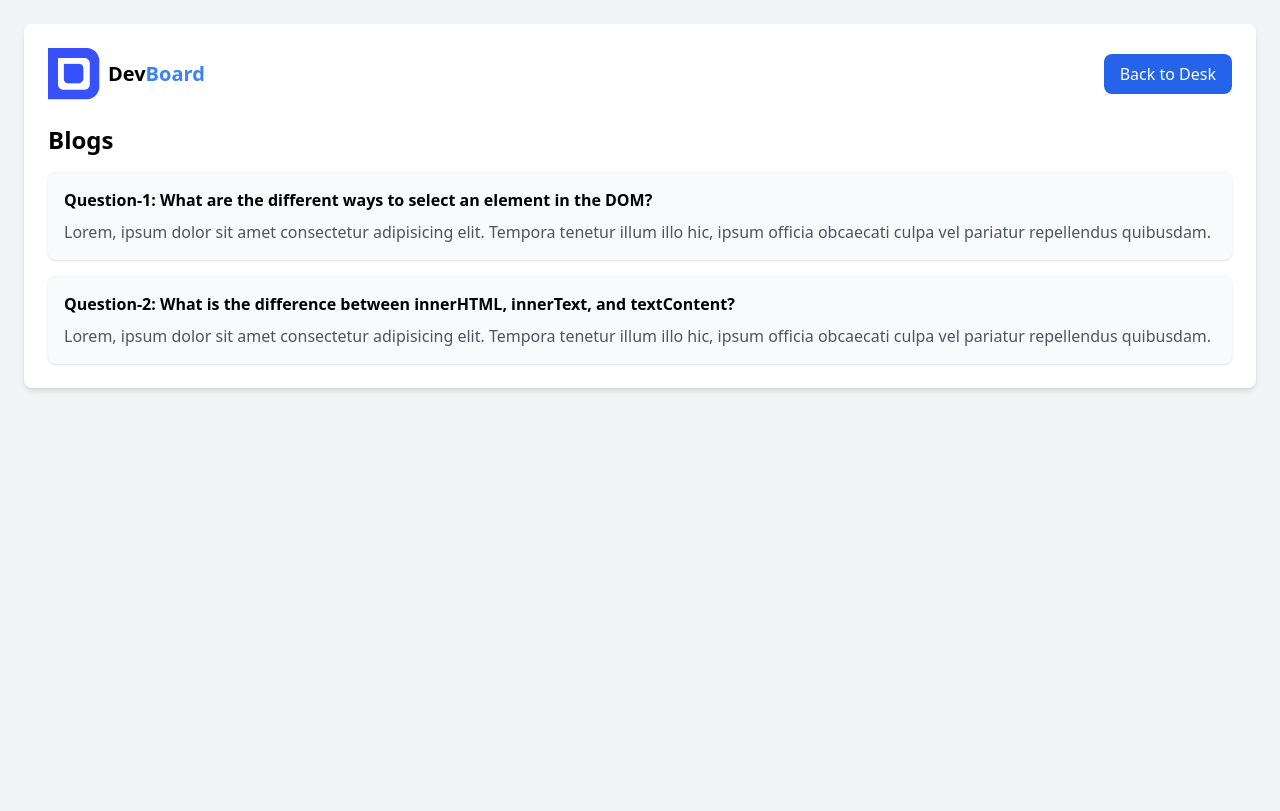
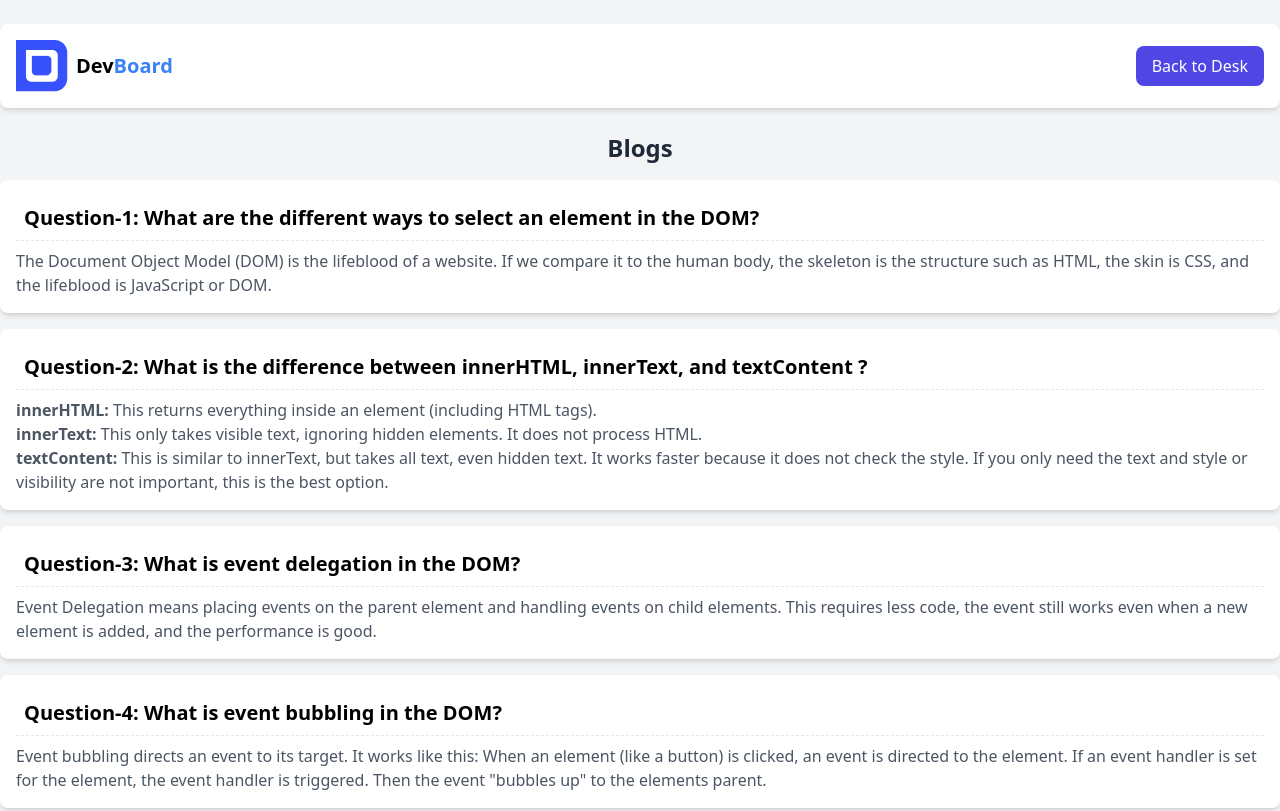
Before and after one commit to ajjiadd/B11A5-DevBoard, a plain HTML site: page blog.html in a window 1280 px wide. Shown: the top 811 px of the page. Drawn offline with nearby package versions, Linux system fonts and the light colour scheme.

Commit message:
delete some extra file

```diff
--- a/blog.html
+++ b/blog.html
@@ -1,36 +1,100 @@
 <!DOCTYPE html>
 <html lang="en">
+
 <head>
     <meta charset="UTF-8">
     <meta name="viewport" content="width=device-width, initial-scale=1.0">
     <title>DevBoard Blogs</title>
     <script src="https://cdn.tailwindcss.com"></script>
 </head>
-<body class="bg-gray-100 p-6">
-    <div class="max-w-7xl mx-auto bg-white p-6 rounded-lg shadow-md">
-        <!-- Header -->
-        <div class="flex justify-between items-center mb-6">
+
+<body class="bg-gray-100">
+    <!-- Navbar Section -->
+    <div class="bg-white shadow-md p-4 flex justify-between items-center max-w-7xl mx-auto mt-6 rounded-lg">
         <div class="flex items-center space-x-2">
             <img src="./assets/logo.png" alt="">
             <h1 class="text-xl font-bold">Dev<span class="text-blue-500">Board</span></h1>
         </div>
-            <button class="bg-blue-600 text-white px-4 py-2 rounded-lg hover:bg-blue-700">Back to Desk</button>
+        <button class="bg-indigo-600 hover:bg-indigo-700 text-white px-4 py-2 rounded-lg font-medium">Back to
+            Desk</button>
     </div>
 
-        <h2 class="text-2xl font-bold mb-4">Blogs</h2>
+    <!-- Blog Section -->
+    <div class="max-w-7xl mx-auto mt-6">
+        <h2 class="text-2xl text-center font-bold text-gray-800 mb-4">Blogs</h2>
 
-        <!-- Blog Questions -->
-        <div class="space-y-4">
-            <div class="bg-gray-50 p-4 rounded-lg shadow">
-                <h3 class="font-semibold">Question-1: What are the different ways to select an element in the DOM?</h3>
-                <p class="text-gray-600 mt-2">Lorem, ipsum dolor sit amet consectetur adipisicing elit. Tempora tenetur illum illo hic, ipsum officia obcaecati culpa vel pariatur repellendus quibusdam.</p>
+        <!-- Blog Card 1 -->
+        <div class="bg-white p-4 rounded-lg shadow-md mb-4">
+            <h3 class="text-xl font-semibold border-b border-dashed border-gray-200 p-2">Question-1: What are the
+                different ways to select an element in the DOM?</h3>
+            <p class="text-gray-600 mt-2">
+                The Document Object Model (DOM) is the lifeblood of a website. If we compare it to the human body, the
+                skeleton is the structure such as HTML, the skin is CSS, and the lifeblood is JavaScript or DOM.
+            </p>
         </div>
 
-            <div class="bg-gray-50 p-4 rounded-lg shadow">
-                <h3 class="font-semibold">Question-2: What is the difference between innerHTML, innerText, and textContent?</h3>
-                <p class="text-gray-600 mt-2">Lorem, ipsum dolor sit amet consectetur adipisicing elit. Tempora tenetur illum illo hic, ipsum officia obcaecati culpa vel pariatur repellendus quibusdam.</p>
+        <!-- Blog Card 2 -->
+        <div class="bg-white p-4 rounded-lg shadow-md mb-4">
+            <h3 class="text-xl font-semibold border-b border-dashed border-gray-200 p-2">Question-2: What is the
+                difference between innerHTML, innerText, and textContent ?</h3>
+            <ul class="text-gray-600 mt-2">
+                <li><b>innerHTML:</b> This returns everything inside an element (including HTML tags).</li>
+                <li><b>innerText: </b> This only takes visible text, ignoring hidden elements. It does not process HTML.
+                </li>
+                <li> <b>textContent:</b> This is similar to innerText, but takes all text, even hidden text. It works
+                    faster
+                    because it does not check the style. If you only need the text and style or visibility are not
+                    important, this is the best option.</li>
+
+            </ul>
         </div>
+
+
+        <!-- Blog Card 3 -->
+        <div class="bg-white p-4 rounded-lg shadow-md mb-4">
+            <h3 class="text-xl font-semibold border-b border-dashed border-gray-200 p-2">Question-3: What is event delegation in the DOM?</h3>
+            <p class="text-gray-600 mt-2">
+                Event Delegation means placing events on the parent element and handling events on child elements. This requires less code, the event still works even when a new element is added, and the performance is good.
+            </p>
         </div>
+
+
+        <!-- Blog Card 4 -->
+        <div class="bg-white p-4 rounded-lg shadow-md mb-4">
+            <h3 class="text-xl font-semibold border-b border-dashed border-gray-200 p-2">Question-4: What is event bubbling in the DOM?</h3>
+            <p class="text-gray-600 mt-2">
+                Event bubbling directs an event to its target. It works like this: When an element (like a button) is clicked, an event is directed to the element. If an event handler is set for the element, the event handler is triggered. Then the event "bubbles up" to the elements parent.
+            </p>
+        </div>
+
+
+        <!-- Blog Card 5 -->
+        <div class="bg-white p-4 rounded-lg shadow-md mb-4">
+            <h3 class="text-xl font-semibold border-b border-dashed border-gray-200 p-2">Question-5: How do you create, add, and remove elements using JavaScript?</h3>
+            <pre class="text-gray-600 mt-2">
+
+                // Example:
+
+                    // Create a new button
+                    let newButton = document.createElement('button');
+                    newButton.textContent = 'Click Me';
+                    newButton.id = 'newButton';
+
+                    // Add the new button to the parent div
+                    let parentDiv = document.getElementById('parent');
+                    parentDiv.appendChild(newButton);
+
+                    // Remove an existing button when it's clicked
+                    let removeButton = document.getElementById('removeButton');
+                    removeButton.addEventListener('click', function() {
+                      parentDiv.removeChild(newButton); // Remove the new button
+                    });
+
+            </pre>
+        </div>
+
+
     </div>
 </body>
+
 </html>
```
Also changed, not shown: blog2.html (deleted, +0 -100 lines). Lines whose indentation alone changed are shown as unchanged.
